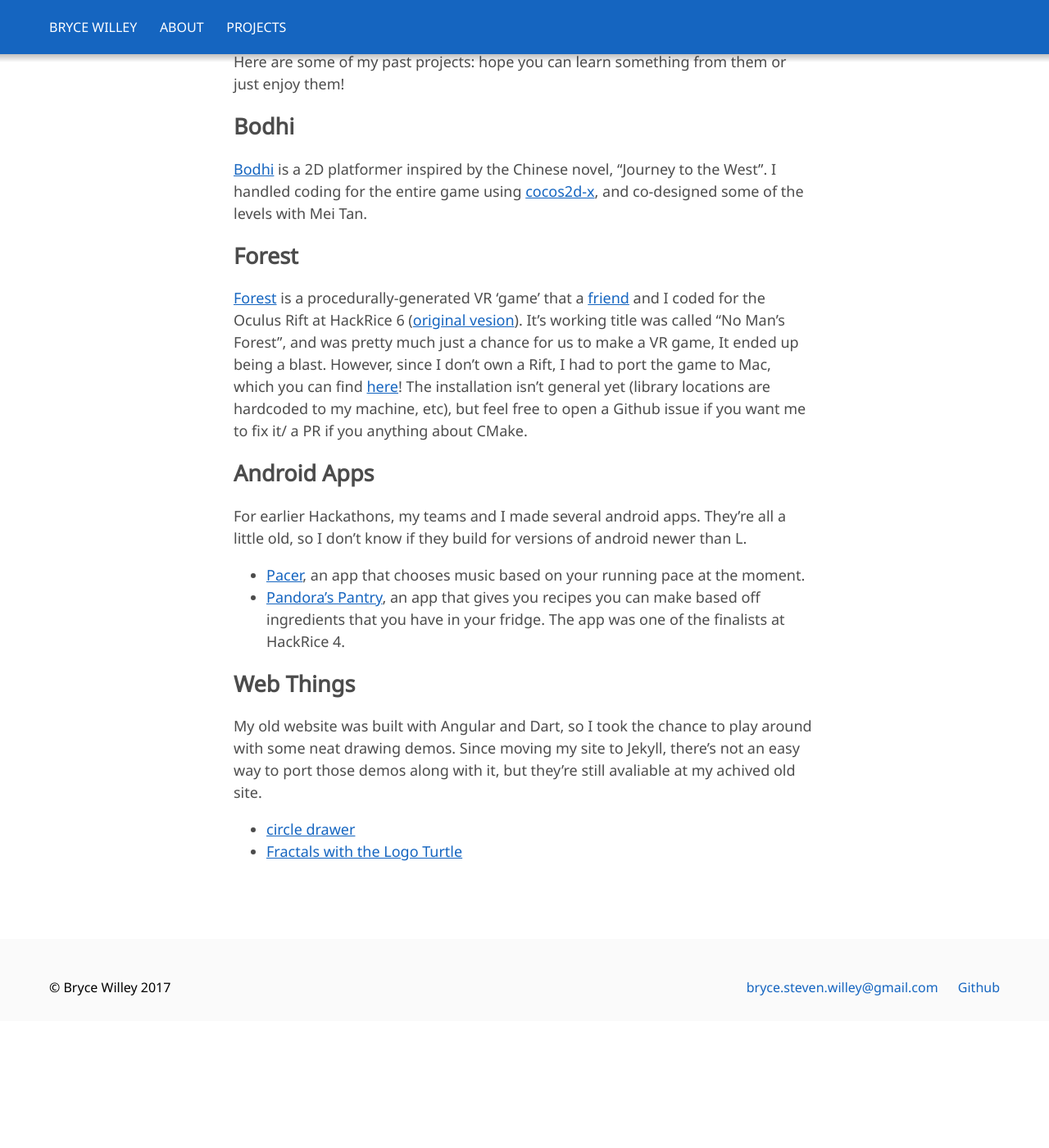
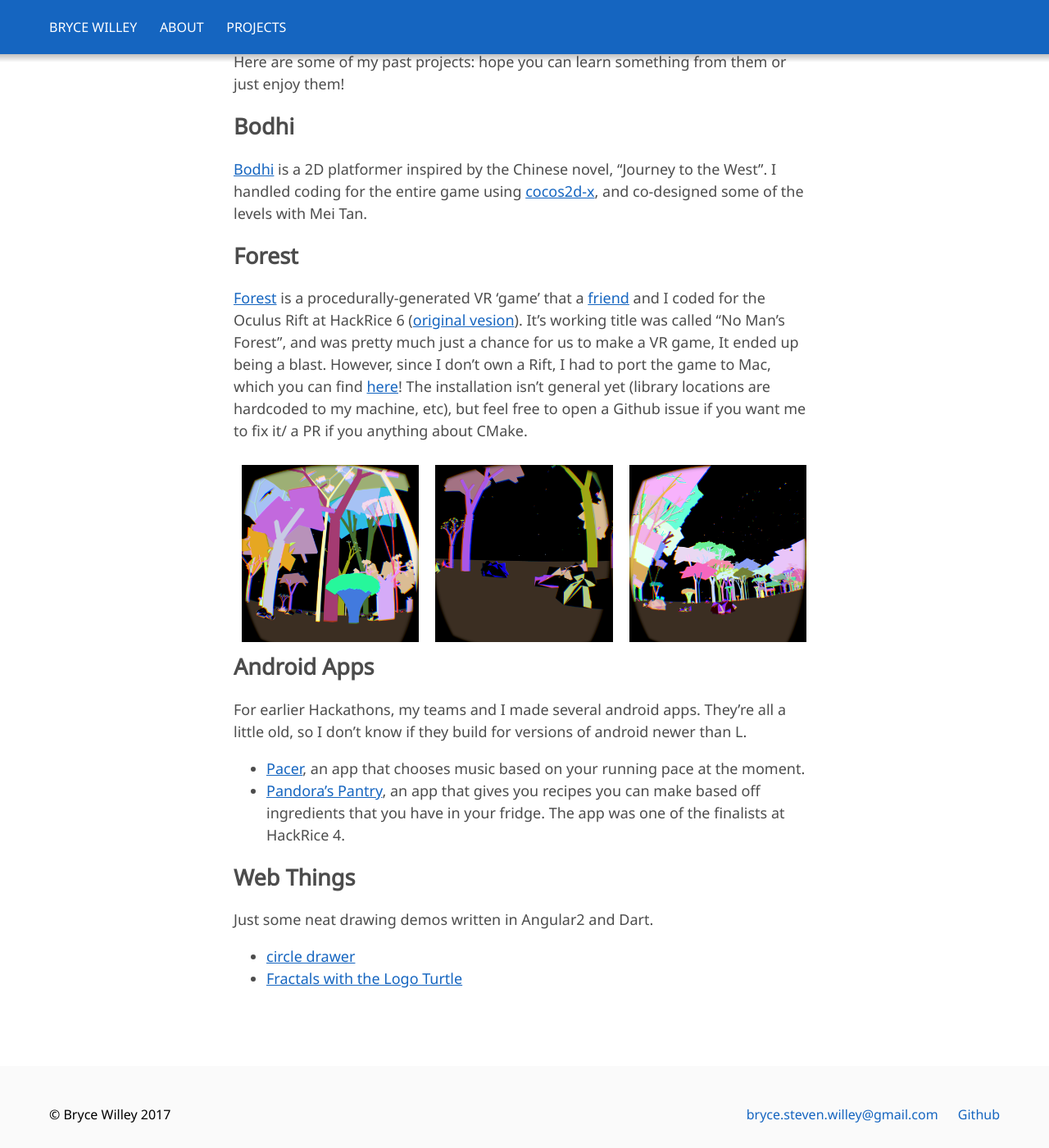
Before and after one commit to BryceStevenWilley/BryceStevenWilley.github.io, a Jekyll site: the page built from _pages/projects.md, in a window 1280 px wide and 1400 px high, scrolled down 289 px. Shown: the whole window at 82% size. Built offline with Jekyll 4.4.1, drawn with Linux system fonts in a browser that asks for light colours; before the commit the page ends 1534 px from its top, so only the background shows below that.

Commit message:
Photos are okay now. Original Forest is in now.

```diff
--- a/_pages/projects.md
+++ b/_pages/projects.md
@@ -13,25 +13,25 @@ co-designed some of the levels with Mei Tan.
 
 ## Forest
 
-<!--div class="gallery-wrap">
-  <div class="pictureBox">
-    <div class="innerBox">
-      <img src="/assets/Forest/Capture.PNG">
-      <div class="titleBox">Image 1</div>
-    </div>
-  </div>
-</div-->
-
-
-<!-- Make this a liquid tag again eventually. -->
-<!-- image_set assets/Forest - - class=img-responsive -->
-
 [Forest](forest-repo) is a procedurally-generated VR 'game' that a [friend](https://github.com/pjh5) and
 I coded for the Oculus Rift at HackRice 6 ([original vesion](https://github.com/BryceStevenWilley/oculus-hackrice16)).  It's working title was called "No Man's Forest",
 and was pretty much just a chance for us to make a VR game, It ended up being a blast.
 However, since I don't own a Rift, I had to port the game to Mac, which you can find
 [here](forest-repo)! The installation isn't general yet (library locations are hardcoded to my machine, etc),
 but feel free to open a Github issue if you want me to fix it/ a PR if you anything about CMake.
+
+<div class="gallery-wrap">
+  {% for image in site.static_files %}
+    {% if image.path contains 'assets/Forest' %}
+        <div class="pictureBox">
+            <div class="innerBox">
+                <img src="{{ site.baseurl }}{{ image.path }}">
+                <!--div class="titleBox">Image 1</div-->
+            </div>
+        </div>
+     {% endif %}
+  {% endfor %}
+</div>
 
 
 ## Android Apps
@@ -45,9 +45,7 @@ so I don't know if they build for versions of android newer than L.
 
 ## Web Things
 
-My old website was built with Angular and Dart, so I took the chance to play around with
-some neat drawing demos. Since moving my site to Jekyll, there's not an easy way to port
-those demos along with it, but they're still avaliable at my achived old site.
+Just some neat drawing demos written in Angular2 and Dart.
 
 * [circle drawer](/personal-website/#/circles)
 * [Fractals with the Logo Turtle](/personal-website/#/logo)
--- a/_sass/components/_photos.scss
+++ b/_sass/components/_photos.scss
@@ -8,8 +8,8 @@
     {
         float: left;
         position: relative;
-        width: 20%;
-        padding-bottom: 20%;
+        width: 33.3%;
+        padding-bottom: 33.3%;
     }
     .innerBox
     {
@@ -77,7 +77,7 @@
         /* Medium desktop: 4 tiles */
         .pictureBox
         {
-        width: 25%;
-        padding-bottom: 25%;
+        width: 33.3%;
+        padding-bottom: 33.3%;
         }
     }
```
Also changed, not shown: Gemfile.lock, assets/Forest/Capture.PNG, assets/Forest/Capture3.PNG (deleted), assets/Forest/Capture5.PNG.
